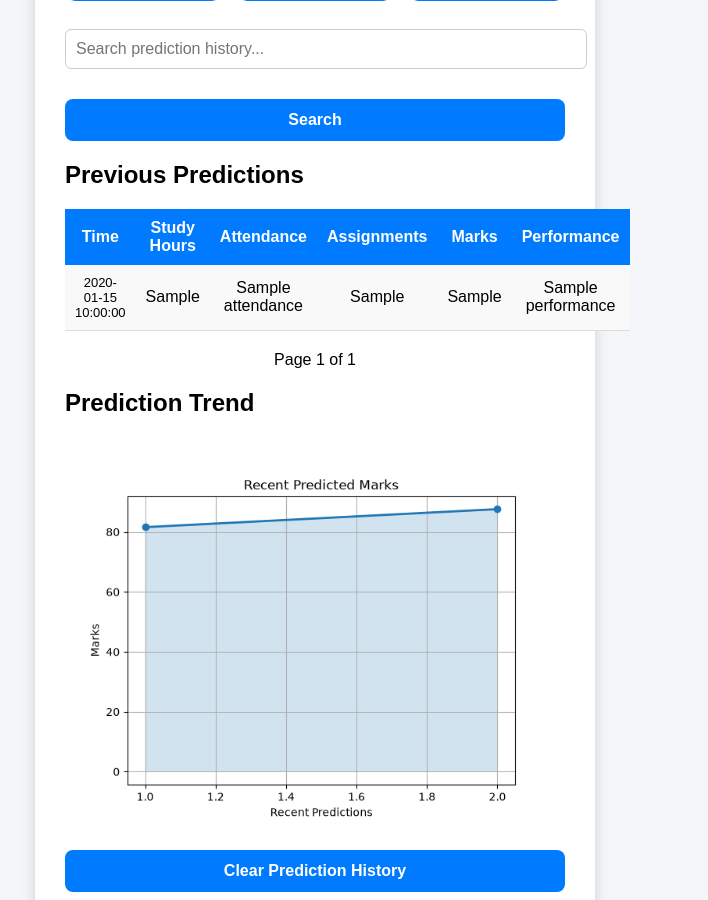
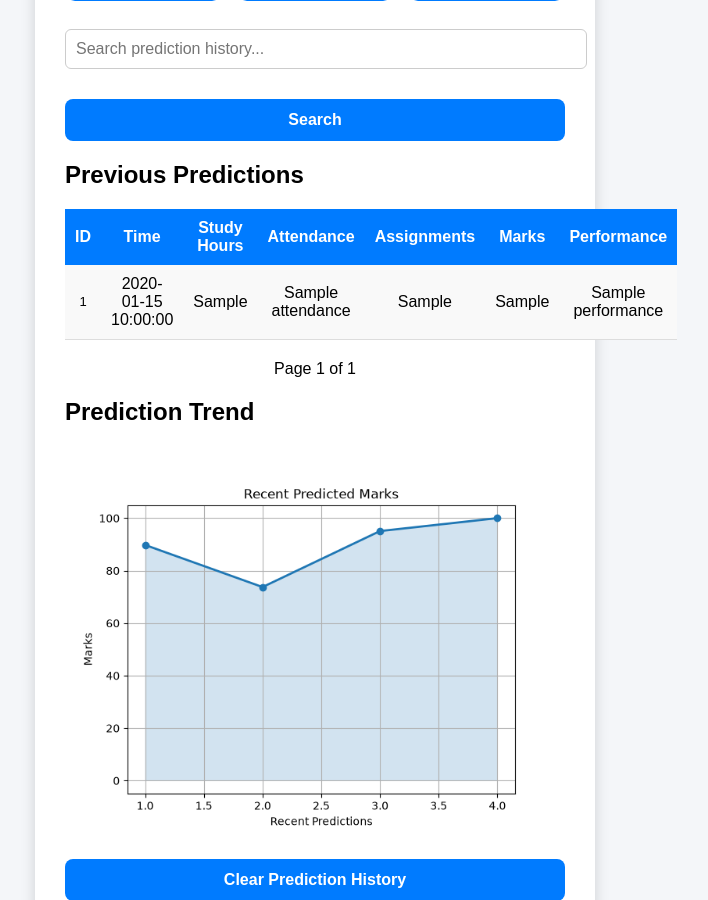
Before and after one commit to kanishkachauhan241/Student-Performance-Predictor, a Flask app: template templates/index.html in a window 1280 px wide. Shown: the part 1001-1901 px from the top of the page, without its empty margins (325-1033 px from the left). Run offline with Flask 3, Linux system fonts and the light colour scheme; the template is opened without the code that fills it: most values are stand-ins (such as "Sample title", 1, 10 or a date in 2020); parts of the project's set-up code (start-up, migrations or seed data) failed here and were passed over.

Commit message:
Add ID column and fix prediction history saving

```diff
--- a/app.py
+++ b/app.py
@@ -34,6 +34,9 @@ def home():
     performance = None
     error = None
     history = []
+    total=request.args.get("page",1,type=int)
+    per_page=5
+    total_pages=1
 
     search = request.args.get("search", "")
     page = request.args.get("page", 1, type=int)
@@ -98,7 +101,18 @@ def home():
             current_time = datetime.now().strftime("%d-%m-%Y %H:%M:%S")
 
             # Save prediction
+
+            if os.path.exists("prediction_history.csv"):
+                old_history = pd.read_csv("prediction_history.csv")
+                new_id = len(old_history) + 1
+                header = False
+            else:
+                new_id = 1
+                header = True
+
+
             new_prediction = pd.DataFrame({
+                "ID":[new_id],
                 "Timestamp": [current_time],
                 "StudyHours": [study_hours],
                 "Attendance": [attendance],
@@ -107,18 +121,13 @@ def home():
                 "Performance": [performance],
             })
 
-            if os.path.exists("prediction_history.csv"):
-                new_prediction.to_csv(
-                    "prediction_history.csv",
-                    mode="a",
-                    header=False,
-                    index=False
-                )
-            else:
-                new_prediction.to_csv(
-                    "prediction_history.csv",
-                    index=False
-                )
+            new_prediction.to_csv(
+                "prediction_history.csv",
+                mode="a",
+                header=header,
+                index=False
+            )
+
             flash("Prediction saved successfully!", "success")
 
     # Read history and generate dashboard
@@ -138,11 +147,12 @@ def home():
         average_marks = round(history_df["PredictedMarks"].mean(), 2)
 
 
+
         start = (page - 1) * per_page
         end = start + per_page
 
         recent = history_df.iloc[start:end]
-        total_pages = math.ceil(len(history_df) / per_page)
+        total_pages = max(1, math.ceil(len(history_df) / per_page))
 
         # Generate chart
         plt.plot(
@@ -206,7 +216,7 @@ def clear_history():
         study_hours="",
         attendance="",
         assignments="",
-        page=page,
+        page=1,
         total_pages=total_pages
     )
 
--- a/templates/index.html
+++ b/templates/index.html
@@ -138,6 +138,7 @@
     <table class="history-table">
 
         <tr>
+            <th>ID</th>
             <th>Time</th>
             <th>Study Hours</th>
             <th>Attendance</th>
@@ -149,6 +150,7 @@
         {% for row in history %}
 
         <tr>
+            <td>{{ row.ID }}</td>
             <td>{{ row.Timestamp }}</td>
             <td>{{ row.StudyHours }}</td>
             <td>{{ row.Attendance }}</td>
```
Also changed, not shown: static/images/prediction_chart.png.
